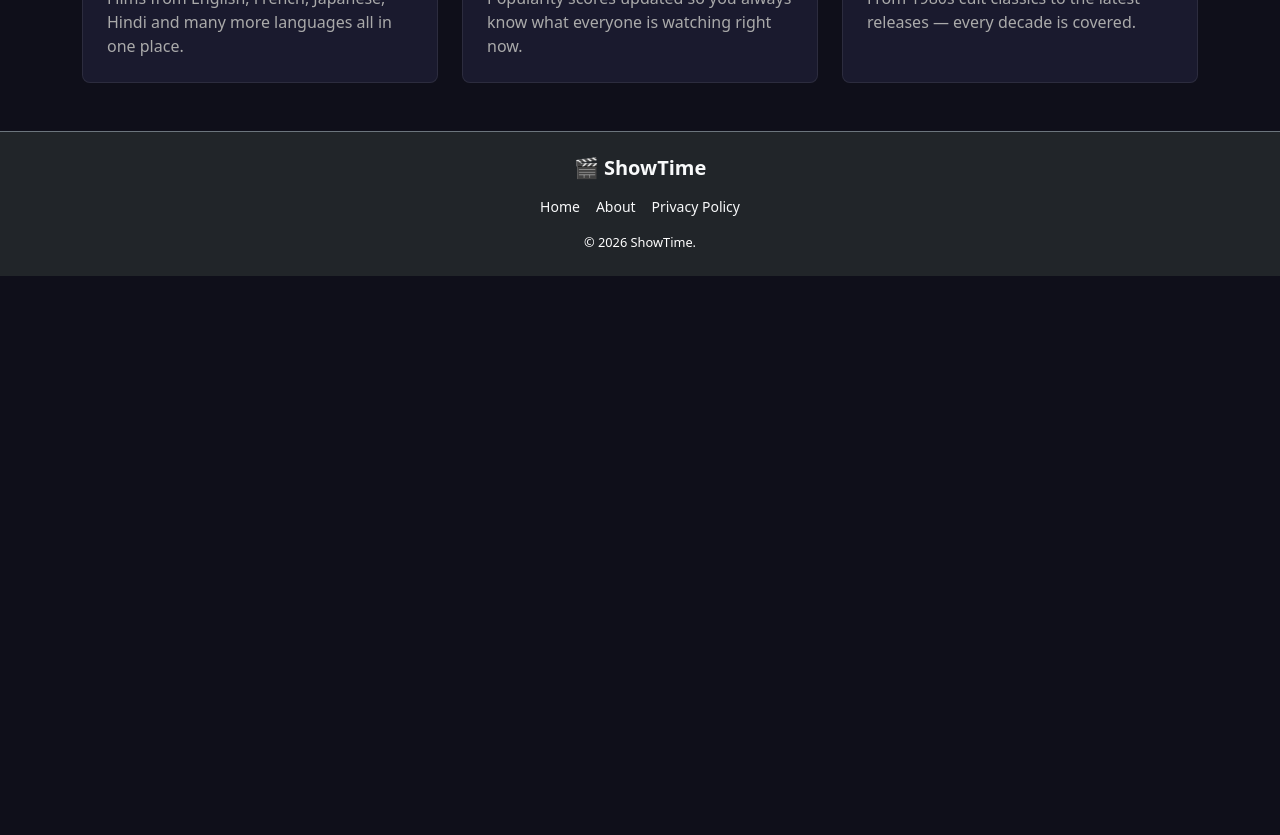
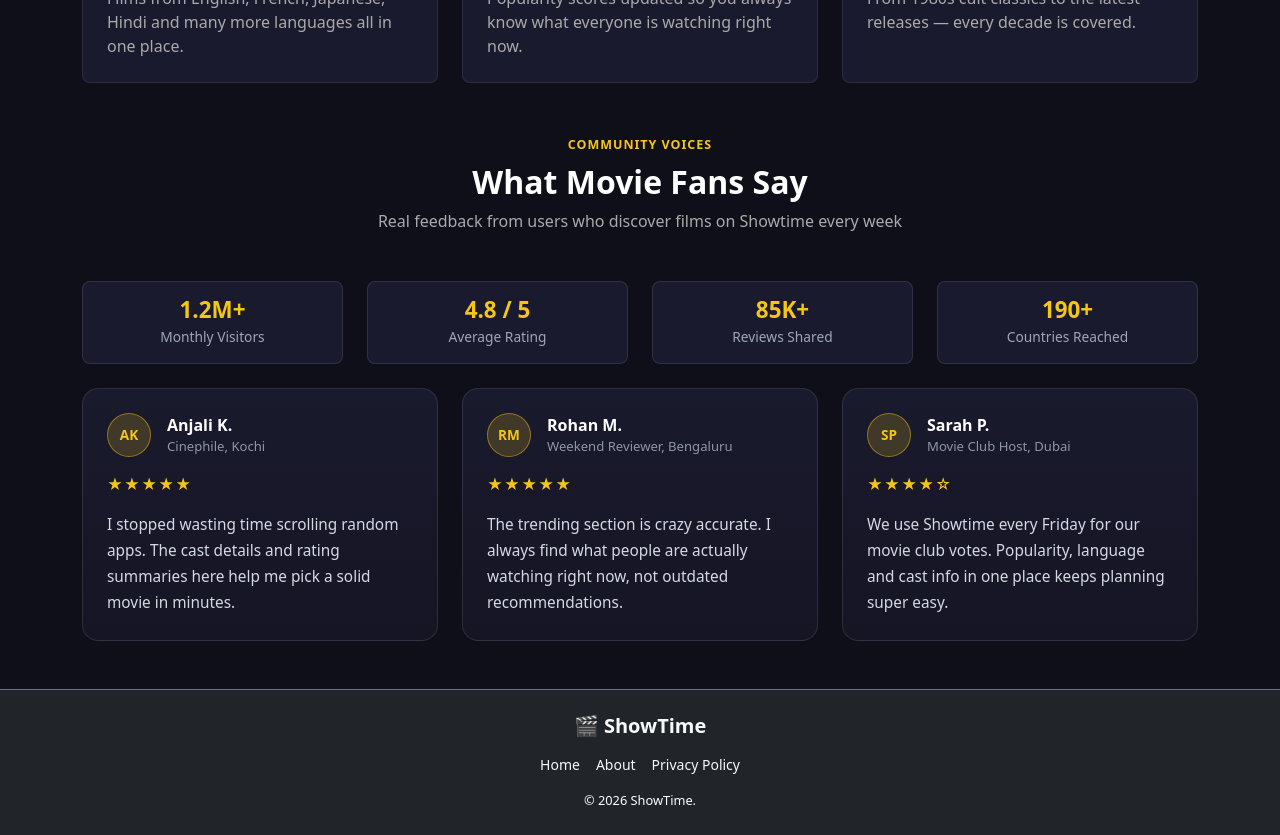
Before and after one commit to x-aswin/nest-Angular-ShowTime, an Angular app: page / in a window 1280 px wide. Shown: the part 1020-1855 px from the top of the page. Before the commit the page ends 1296 px from the top, so only its background shows below. Built offline with nearby package versions, Linux system fonts and the light colour scheme; no server answers.

Commit message:
home page

```diff
--- a/src/app/pages/home/home.css
+++ b/src/app/pages/home/home.css
@@ -20,3 +20,90 @@
 .text-muted {
   color: #aaaaaa !important;
 }
+
+.testimonial-section {
+  position: relative;
+}
+
+.section-kicker {
+  display: inline-block;
+  color: #f5c518;
+  letter-spacing: 0.08em;
+  text-transform: uppercase;
+  font-size: 0.78rem;
+  font-weight: 700;
+}
+
+.trust-chip {
+  background-color: #1a1a2e;
+  border: 1px solid rgba(255, 255, 255, 0.1);
+}
+
+.trust-value {
+  color: #f5c518;
+  font-size: 1.4rem;
+  font-weight: 700;
+  line-height: 1.1;
+}
+
+.trust-label {
+  color: #9ea6b5;
+  font-size: 0.86rem;
+}
+
+.testimonial-card {
+  background: linear-gradient(180deg, #1a1a2e 0%, #151524 100%);
+  border: 1px solid rgba(255, 255, 255, 0.1);
+  transition: transform 0.2s ease, border-color 0.2s ease;
+}
+
+.testimonial-card:hover {
+  transform: translateY(-4px);
+  border-color: rgba(245, 197, 24, 0.35);
+}
+
+.reviewer-avatar {
+  width: 44px;
+  height: 44px;
+  border-radius: 50%;
+  background: rgba(245, 197, 24, 0.18);
+  border: 1px solid rgba(245, 197, 24, 0.45);
+  color: #f5c518;
+  display: flex;
+  align-items: center;
+  justify-content: center;
+  font-size: 0.85rem;
+  font-weight: 700;
+}
+
+.reviewer-name {
+  color: #ffffff;
+  font-weight: 600;
+}
+
+.reviewer-meta {
+  color: #8d96a8;
+  font-size: 0.82rem;
+}
+
+.rating {
+  color: #f5c518;
+  letter-spacing: 0.08em;
+  font-size: 0.95rem;
+}
+
+.review-copy {
+  color: #d5d9e2;
+  font-size: 0.96rem;
+  line-height: 1.7;
+}
+
+@media (max-width: 575.98px) {
+  .trust-value {
+    font-size: 1.2rem;
+  }
+
+  .review-copy {
+    font-size: 0.92rem;
+  }
+}
--- a/src/app/pages/home/home.html
+++ b/src/app/pages/home/home.html
@@ -66,3 +66,88 @@
 
   </div>
 </div>
+
+<section class="container my-5 testimonial-section" aria-labelledby="community-voices-title">
+  <div class="text-center mb-5">
+    <p class="section-kicker mb-2">Community Voices</p>
+    <h2 id="community-voices-title" class="fw-bold text-white">What Movie Fans Say</h2>
+    <p class="text-muted mb-0">Real feedback from users who discover films on Showtime every week</p>
+  </div>
+
+  <div class="row g-4 mb-4">
+    <div class="col-6 col-lg-3">
+      <div class="trust-chip rounded-3 p-3 text-center h-100">
+        <p class="trust-value mb-1">1.2M+</p>
+        <p class="trust-label mb-0">Monthly Visitors</p>
+      </div>
+    </div>
+    <div class="col-6 col-lg-3">
+      <div class="trust-chip rounded-3 p-3 text-center h-100">
+        <p class="trust-value mb-1">4.8 / 5</p>
+        <p class="trust-label mb-0">Average Rating</p>
+      </div>
+    </div>
+    <div class="col-6 col-lg-3">
+      <div class="trust-chip rounded-3 p-3 text-center h-100">
+        <p class="trust-value mb-1">85K+</p>
+        <p class="trust-label mb-0">Reviews Shared</p>
+      </div>
+    </div>
+    <div class="col-6 col-lg-3">
+      <div class="trust-chip rounded-3 p-3 text-center h-100">
+        <p class="trust-value mb-1">190+</p>
+        <p class="trust-label mb-0">Countries Reached</p>
+      </div>
+    </div>
+  </div>
+
+  <div class="row g-4">
+    <div class="col-12 col-lg-4">
+      <figure class="testimonial-card rounded-4 p-4 h-100 mb-0">
+        <div class="d-flex align-items-center gap-3 mb-3">
+          <div class="reviewer-avatar">AK</div>
+          <figcaption>
+            <p class="reviewer-name mb-0">Anjali K.</p>
+            <p class="reviewer-meta mb-0">Cinephile, Kochi</p>
+          </figcaption>
+        </div>
+        <p class="rating mb-3">★★★★★</p>
+        <blockquote class="review-copy mb-0">
+          I stopped wasting time scrolling random apps. The cast details and rating summaries here help me pick a solid movie in minutes.
+        </blockquote>
+      </figure>
+    </div>
+
+    <div class="col-12 col-lg-4">
+      <figure class="testimonial-card rounded-4 p-4 h-100 mb-0">
+        <div class="d-flex align-items-center gap-3 mb-3">
+          <div class="reviewer-avatar">RM</div>
+          <figcaption>
+            <p class="reviewer-name mb-0">Rohan M.</p>
+            <p class="reviewer-meta mb-0">Weekend Reviewer, Bengaluru</p>
+          </figcaption>
+        </div>
+        <p class="rating mb-3">★★★★★</p>
+        <blockquote class="review-copy mb-0">
+          The trending section is crazy accurate. I always find what people are actually watching right now, not outdated recommendations.
+        </blockquote>
+      </figure>
+    </div>
+
+    <div class="col-12 col-lg-4">
+      <figure class="testimonial-card rounded-4 p-4 h-100 mb-0">
+        <div class="d-flex align-items-center gap-3 mb-3">
+          <div class="reviewer-avatar">SP</div>
+          <figcaption>
+            <p class="reviewer-name mb-0">Sarah P.</p>
+            <p class="reviewer-meta mb-0">Movie Club Host, Dubai</p>
+          </figcaption>
+        </div>
+        <p class="rating mb-3">★★★★☆</p>
+        <blockquote class="review-copy mb-0">
+          We use Showtime every Friday for our movie club votes. Popularity, language and cast info in one place keeps planning super easy.
+        </blockquote>
+      </figure>
+    </div>
+  </div>
+</section>
```
